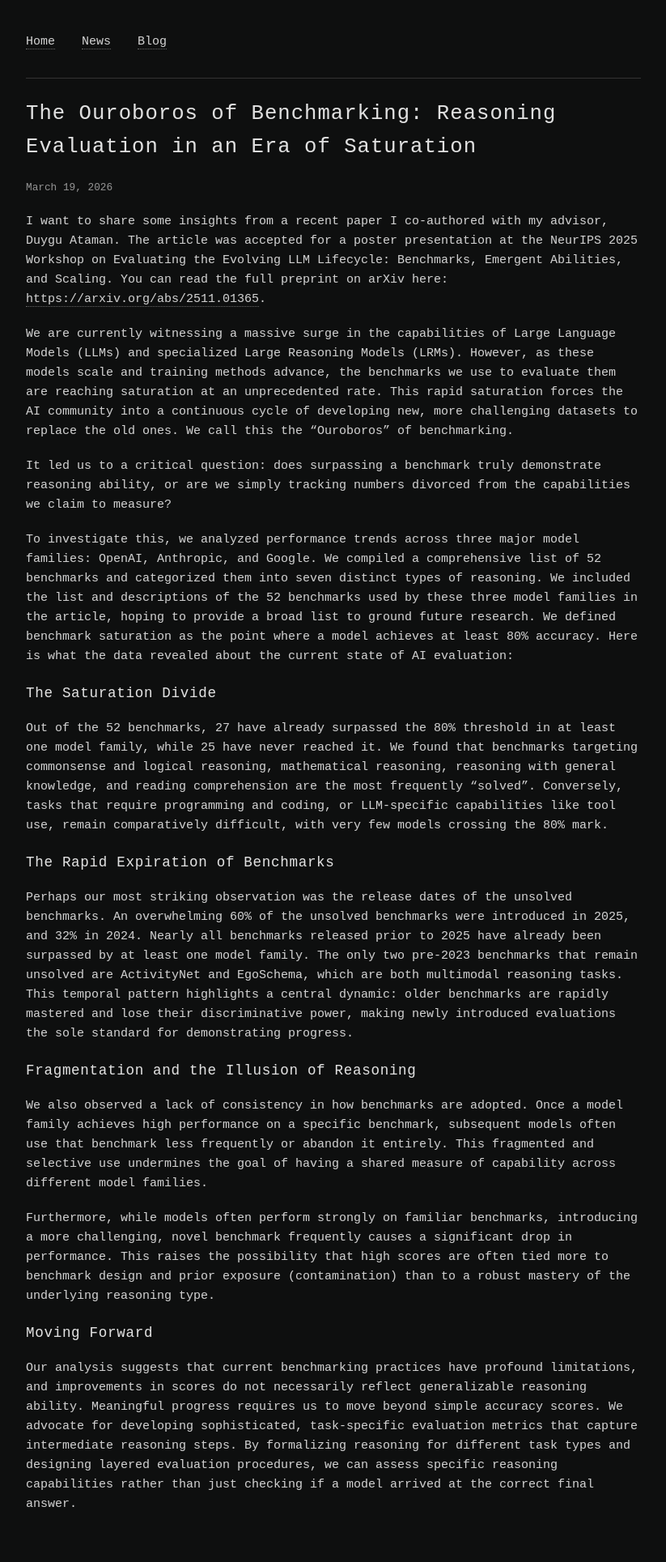
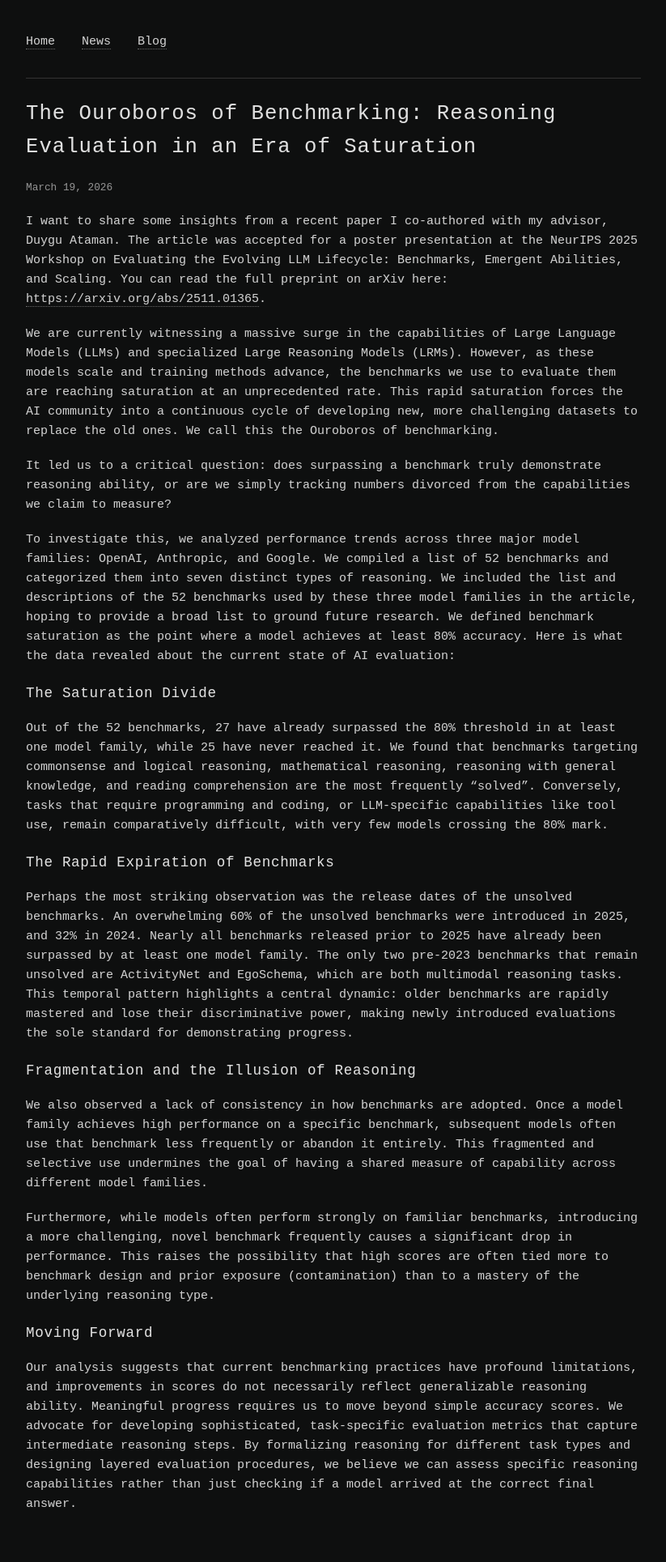
Before and after one commit to ieddeveci/ieddeveci.github.io, a Jekyll site: the page built from _posts/2025-01-01-first-post.md, in a window 1280 px wide. Shown: the whole page at 81% size, without its empty margins (228-1051 px from the left). Built offline with Jekyll 4.4.1, drawn with Linux system fonts in a browser that asks for light colours.

Commit message:
Update 2025-01-01-first-post.md

```diff
--- a/_posts/2025-01-01-first-post.md
+++ b/_posts/2025-01-01-first-post.md
@@ -7,22 +7,22 @@ description: "Our recent study explores whether surpassing benchmarks truly demo
 
 I want to share some insights from a recent paper I co-authored with my advisor, Duygu Ataman. The article was accepted for a poster presentation at the NeurIPS 2025 Workshop on Evaluating the Evolving LLM Lifecycle: Benchmarks, Emergent Abilities, and Scaling. You can read the full preprint on arXiv here: [https://arxiv.org/abs/2511.01365](https://arxiv.org/abs/2511.01365).
 
-We are currently witnessing a massive surge in the capabilities of Large Language Models (LLMs) and specialized Large Reasoning Models (LRMs). However, as these models scale and training methods advance, the benchmarks we use to evaluate them are reaching saturation at an unprecedented rate. This rapid saturation forces the AI community into a continuous cycle of developing new, more challenging datasets to replace the old ones. We call this the "Ouroboros" of benchmarking.
+We are currently witnessing a massive surge in the capabilities of Large Language Models (LLMs) and specialized Large Reasoning Models (LRMs). However, as these models scale and training methods advance, the benchmarks we use to evaluate them are reaching saturation at an unprecedented rate. This rapid saturation forces the AI community into a continuous cycle of developing new, more challenging datasets to replace the old ones. We call this the Ouroboros of benchmarking.
 
 It led us to a critical question: does surpassing a benchmark truly demonstrate reasoning ability, or are we simply tracking numbers divorced from the capabilities we claim to measure?
 
-To investigate this, we analyzed performance trends across three major model families: OpenAI, Anthropic, and Google. We compiled a comprehensive list of 52 benchmarks and categorized them into seven distinct types of reasoning. We included the list and descriptions of the 52 benchmarks used by these three model families in the article, hoping to provide a broad list to ground future research. We defined benchmark saturation as the point where a model achieves at least 80% accuracy. Here is what the data revealed about the current state of AI evaluation:
+To investigate this, we analyzed performance trends across three major model families: OpenAI, Anthropic, and Google. We compiled a list of 52 benchmarks and categorized them into seven distinct types of reasoning. We included the list and descriptions of the 52 benchmarks used by these three model families in the article, hoping to provide a broad list to ground future research. We defined benchmark saturation as the point where a model achieves at least 80% accuracy. Here is what the data revealed about the current state of AI evaluation:
 
 ### The Saturation Divide
 Out of the 52 benchmarks, 27 have already surpassed the 80% threshold in at least one model family, while 25 have never reached it. We found that benchmarks targeting commonsense and logical reasoning, mathematical reasoning, reasoning with general knowledge, and reading comprehension are the most frequently "solved". Conversely, tasks that require programming and coding, or LLM-specific capabilities like tool use, remain comparatively difficult, with very few models crossing the 80% mark.
 
 ### The Rapid Expiration of Benchmarks
-Perhaps our most striking observation was the release dates of the unsolved benchmarks. An overwhelming 60% of the unsolved benchmarks were introduced in 2025, and 32% in 2024. Nearly all benchmarks released prior to 2025 have already been surpassed by at least one model family. The only two pre-2023 benchmarks that remain unsolved are ActivityNet and EgoSchema, which are both multimodal reasoning tasks. This temporal pattern highlights a central dynamic: older benchmarks are rapidly mastered and lose their discriminative power, making newly introduced evaluations the sole standard for demonstrating progress.
+Perhaps the most striking observation was the release dates of the unsolved benchmarks. An overwhelming 60% of the unsolved benchmarks were introduced in 2025, and 32% in 2024. Nearly all benchmarks released prior to 2025 have already been surpassed by at least one model family. The only two pre-2023 benchmarks that remain unsolved are ActivityNet and EgoSchema, which are both multimodal reasoning tasks. This temporal pattern highlights a central dynamic: older benchmarks are rapidly mastered and lose their discriminative power, making newly introduced evaluations the sole standard for demonstrating progress.
 
 ### Fragmentation and the Illusion of Reasoning
 We also observed a lack of consistency in how benchmarks are adopted. Once a model family achieves high performance on a specific benchmark, subsequent models often use that benchmark less frequently or abandon it entirely. This fragmented and selective use undermines the goal of having a shared measure of capability across different model families.
 
-Furthermore, while models often perform strongly on familiar benchmarks, introducing a more challenging, novel benchmark frequently causes a significant drop in performance. This raises the possibility that high scores are often tied more to benchmark design and prior exposure (contamination) than to a robust mastery of the underlying reasoning type.
+Furthermore, while models often perform strongly on familiar benchmarks, introducing a more challenging, novel benchmark frequently causes a significant drop in performance. This raises the possibility that high scores are often tied more to benchmark design and prior exposure (contamination) than to a mastery of the underlying reasoning type.
 
 ### Moving Forward
-Our analysis suggests that current benchmarking practices have profound limitations, and improvements in scores do not necessarily reflect generalizable reasoning ability. Meaningful progress requires us to move beyond simple accuracy scores. We advocate for developing sophisticated, task-specific evaluation metrics that capture intermediate reasoning steps. By formalizing reasoning for different task types and designing layered evaluation procedures, we can assess specific reasoning capabilities rather than just checking if a model arrived at the correct final answer.
+Our analysis suggests that current benchmarking practices have profound limitations, and improvements in scores do not necessarily reflect generalizable reasoning ability. Meaningful progress requires us to move beyond simple accuracy scores. We advocate for developing sophisticated, task-specific evaluation metrics that capture intermediate reasoning steps. By formalizing reasoning for different task types and designing layered evaluation procedures, we believe we can assess specific reasoning capabilities rather than just checking if a model arrived at the correct final answer.
```
